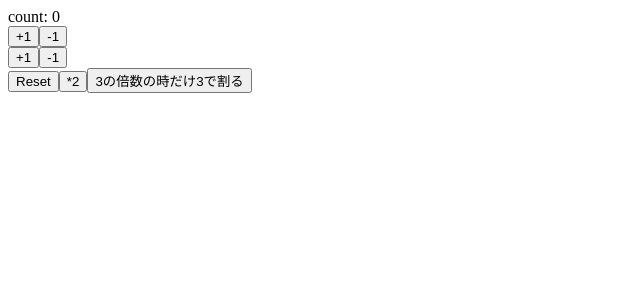
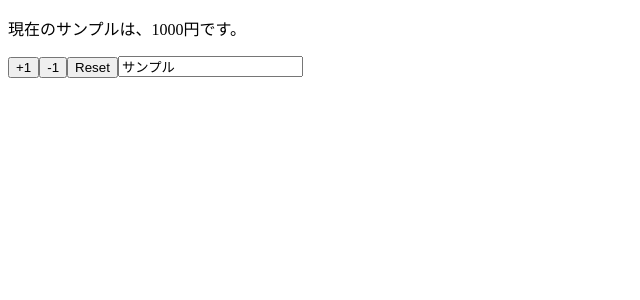
Before and after one commit to tagawa-development/react-hooks-102, a React (Create React App) app: page / in a window 1280 px wide. Shown: the top 300 px of the page, without its empty margins (0-640 px from the left). Built offline with nearby package versions, Linux system fonts and the light colour scheme.

Commit message:
implement component using multiple

```diff
--- a/src/App.js
+++ b/src/App.js
@@ -1,37 +1,26 @@
 import React, { useState } from 'react';
 
-const App = () => {
-  const [count, setCount] = useState(0)
-  const increment = () => setCount(count + 1)
-  const decrement = () => setCount(count - 1)
-
-  const increment2 = () => setCount(previousCount => previousCount + 1)
-  const decrement2 = () => setCount(previousCount => previousCount - 1)
-
-  const reset = () => setCount(0)
-  const double = () => setCount(count * 2)
-  const divide3 = () => setCount(previousCount =>
-    previousCount % 3 === 0 ? previousCount / 3 : previousCount
-  )
+const App = props => {
+  const [name, setName] = useState(props.name)
+  const [price, setPrice] = useState(props.price)
+  const reset = () => {
+    setPrice(props.price)
+    setName(props.name)
+  }
 
   return (
     <>
-      <div>count: {count}</div>
-      <div>
-        <button onClick={increment}>+1</button>
-        <button onClick={decrement}>-1</button>
-      </div>
-      <div>
-        <button onClick={increment2}>+1</button>
-        <button onClick={decrement2}>-1</button>
-      </div>
-      <div>
-        <button onClick={reset}>Reset</button>
-        <button onClick={double}>*2</button>
-        <button onClick={divide3}>3の倍数の時だけ3で割る</button>
-      </div>
+      <p>現在の{name}は、{price}円です。</p>
+      <button onClick={() => setPrice(price + 1)}>+1</button>
+      <button onClick={() => setPrice(price - 1)}>-1</button>
+      <button onClick={reset}>Reset</button>
+      <input value={name} onChange={e => setName(e.target.value)} />
     </>
   );
 }
+App.defaultProps = {
+  name: 'サンプル',
+  price: 1000
+}
 
 export default App;
```
